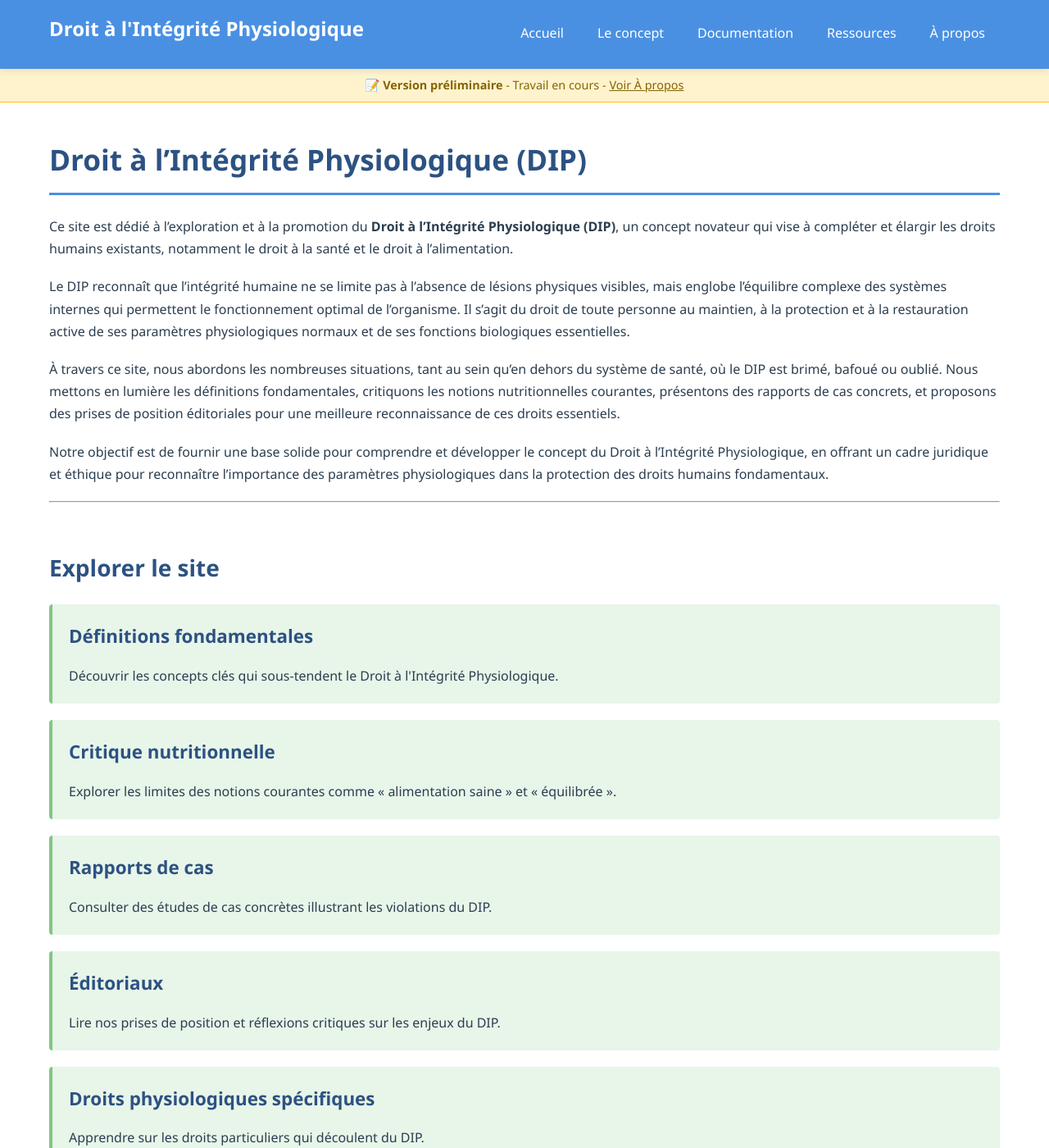
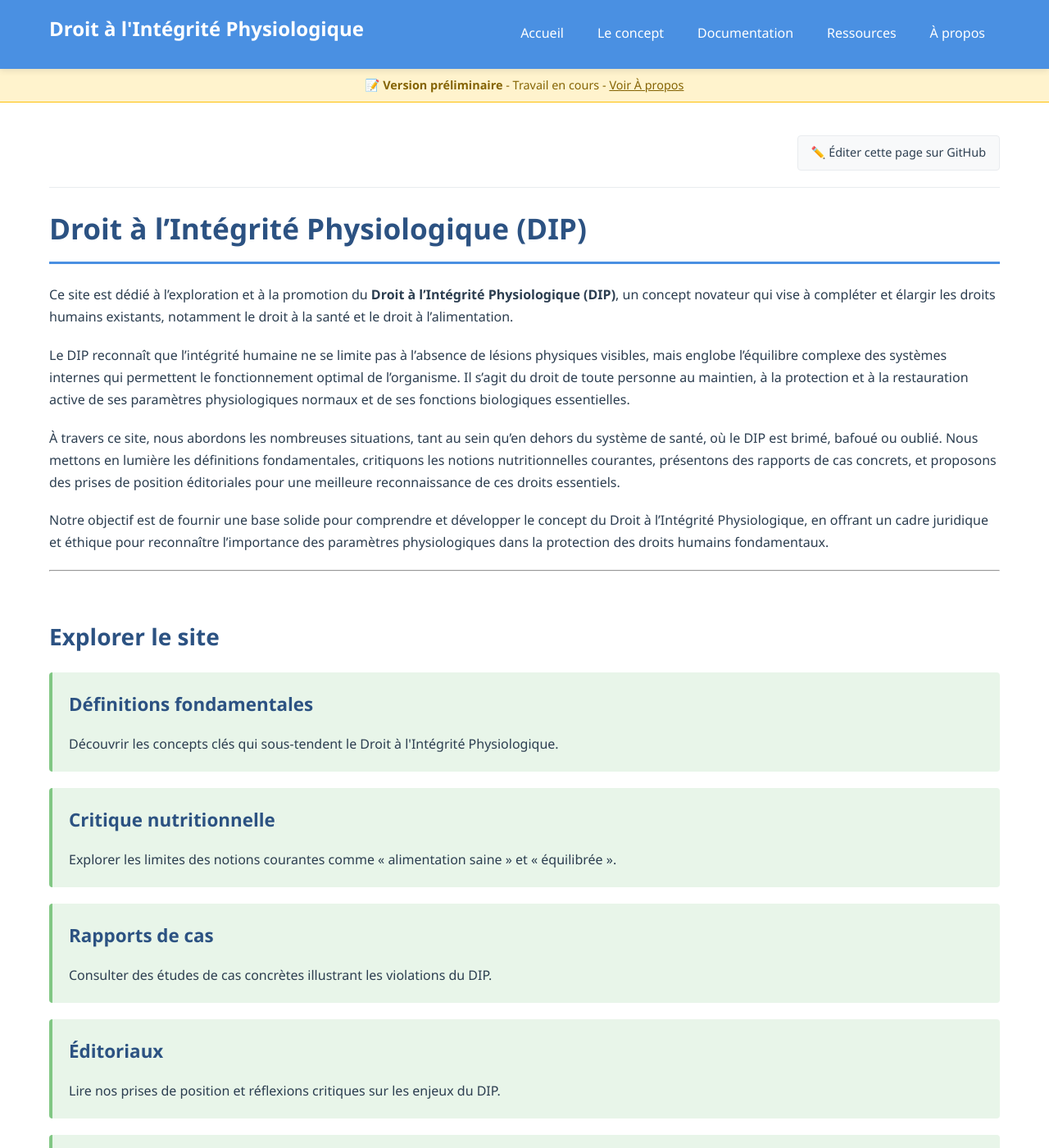
Before and after one commit to PerigGouanvic/droit-integrite-physiologique, a Jekyll site: the page built from index.md, in a window 1280 px wide and 1400 px high. Shown: the whole window at 82% size. Built offline with Jekyll 4.4.1, drawn with Linux system fonts in a browser that asks for light colours; comment, search, counter and statistics services are not loaded.

Commit message:
Ajout bouton "Éditer cette page" vers GitHub

```diff
--- a/_layouts/default.html
+++ b/_layouts/default.html
@@ -92,6 +92,15 @@
     {% endunless %}
 
     <main>
+        <!-- Bouton éditer cette page -->
+        {% if page.path %}
+        <div class="edit-page">
+            <a href="https://github.com/PerigGouanvic/droit-integrite-physiologique/edit/main/{{ page.path }}" target="_blank" rel="noopener" class="edit-button">
+                ✏️ Éditer cette page sur GitHub
+            </a>
+        </div>
+        {% endif %}
+
         {{ content }}
 
         <!-- Section commentaires -->
--- a/assets/css/style.css
+++ b/assets/css/style.css
@@ -242,6 +242,31 @@ main {
     margin: 40px auto;
     padding: 0 20px;
     min-height: 60vh;
+}
+
+/* Bouton éditer la page */
+.edit-page {
+    text-align: right;
+    margin-bottom: 20px;
+    padding-bottom: 20px;
+    border-bottom: 1px solid var(--gris-moyen);
+}
+
+.edit-button {
+    display: inline-block;
+    padding: 8px 16px;
+    background-color: var(--gris-clair);
+    color: var(--texte-principal) !important;
+    text-decoration: none !important;
+    border-radius: 4px;
+    font-size: 0.9rem;
+    transition: background-color 0.2s;
+    border: 1px solid var(--gris-moyen);
+}
+
+.edit-button:hover {
+    background-color: var(--gris-moyen);
+    color: var(--bleu-fonce) !important;
 }
 
 h1, h2, h3, h4, h5, h6 {
@@ -516,6 +541,18 @@ footer {
         font-weight: 500;
     }
 
+    /* Bouton éditer mobile */
+    .edit-page {
+        text-align: center;
+        margin-bottom: 15px;
+        padding-bottom: 15px;
+    }
+
+    .edit-button {
+        font-size: 0.85rem;
+        padding: 6px 12px;
+    }
+
     /* Commentaires mobile */
     .comments-section {
         margin-top: 40px;
```
